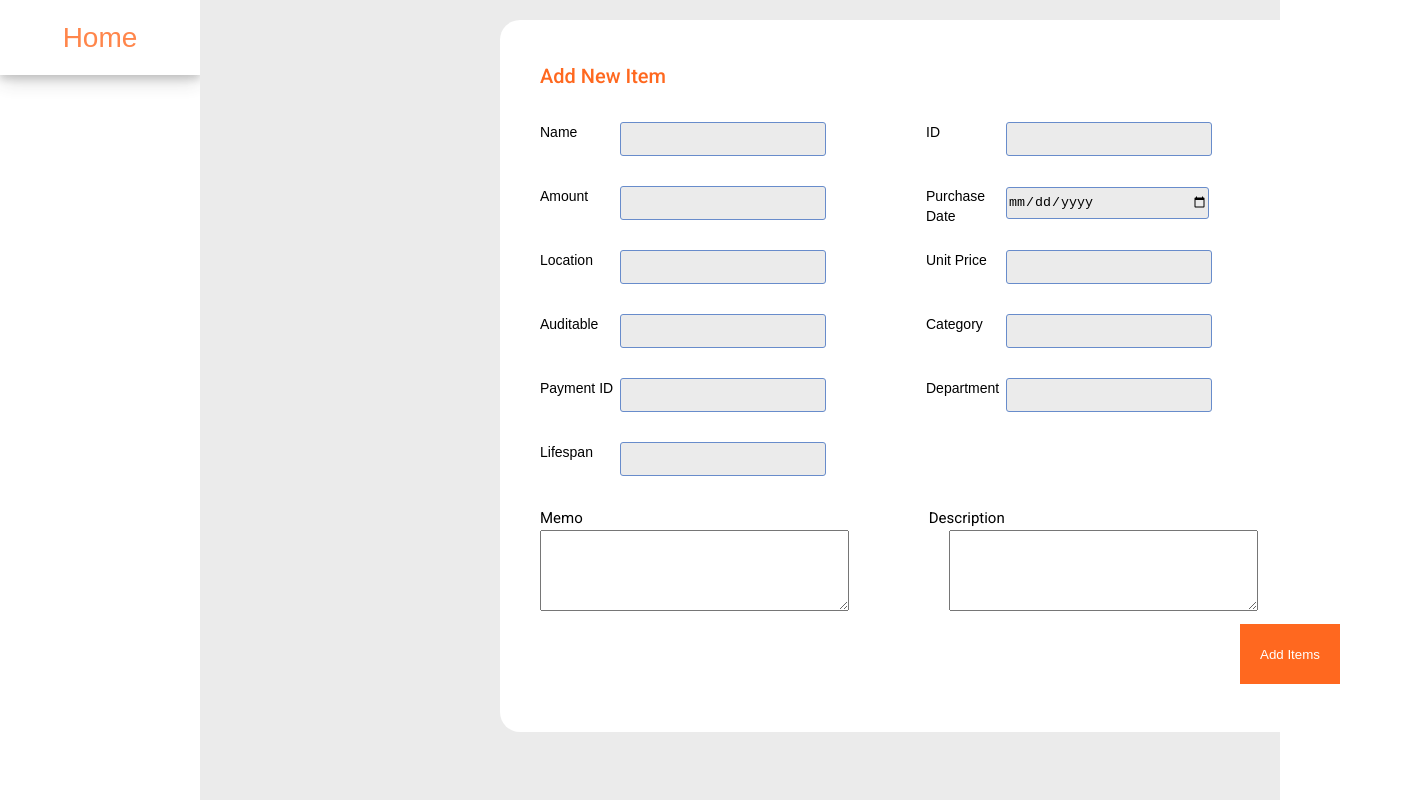
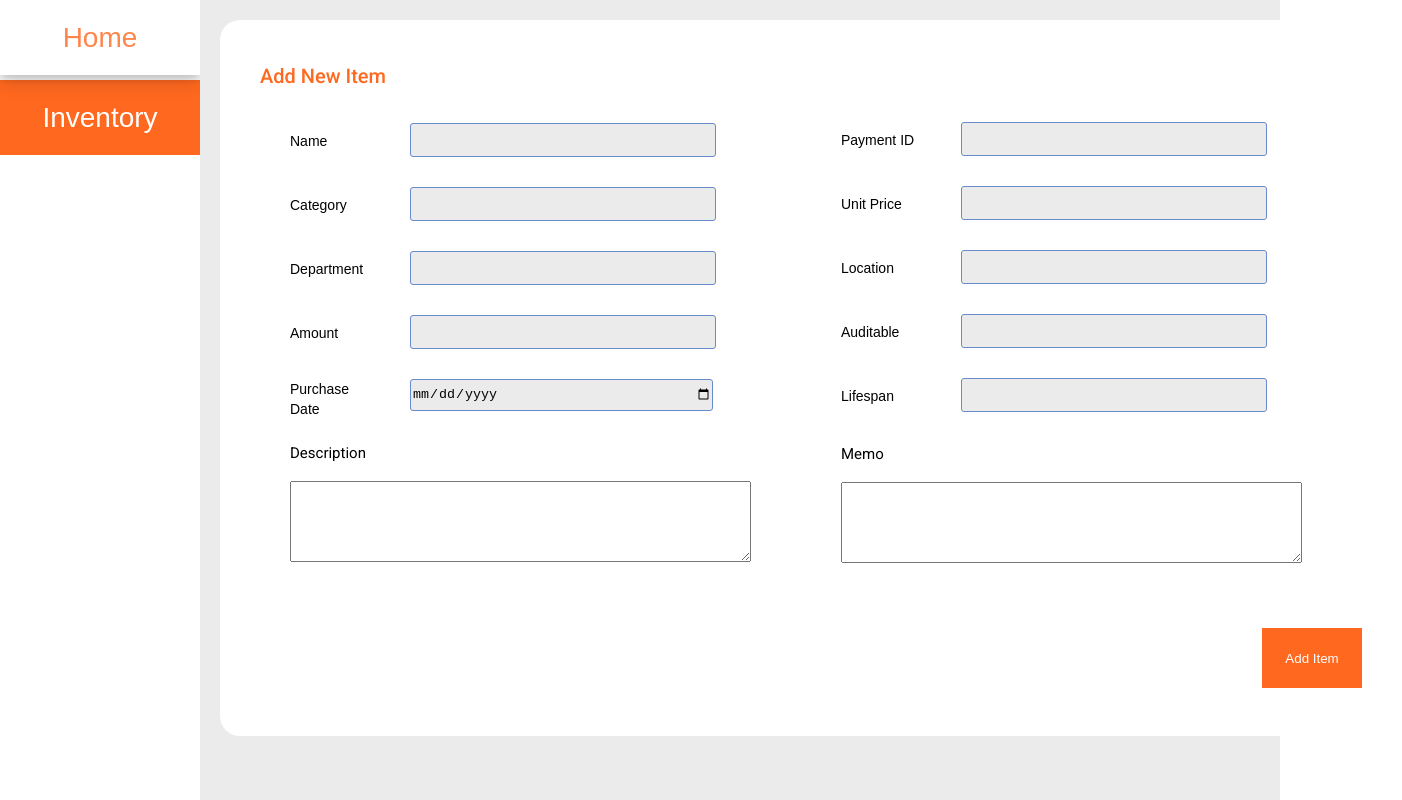
Before and after one commit to mimiog/Inventory-and-Audit-Management-System-, an Angular app in the folder frontend/: page /add in a window 1280 px wide. Shown: the whole page, 1402 px wide, since content can reach past the window. Built offline with nearby package versions, Linux system fonts and the light colour scheme.

Commit message:
Add, Delete, Sidebar Buttons

```diff
--- a/frontend/src/app/add-items/add-items.component.css
+++ b/frontend/src/app/add-items/add-items.component.css
@@ -2,6 +2,8 @@ body {
     font-family: Arial, Helvetica, sans-serif;
     background-color: rgb(235, 235, 235);
     margin: 0;
+    background-repeat: repeat;
+    background-size: max-content;
 }
 
 .nav-container {
@@ -14,10 +16,11 @@ body {
     background: white;
 }
 
-#home {
+#home, #inv {
     width: 200px;
     height: 75px;
     margin: 0;
+    margin-bottom: 5px;
     border-radius: 0;
     background-color: #ff681f;
     font-size: 200%;
@@ -25,7 +28,7 @@ body {
     color: white;
 }
 
-#home:hover {
+#home:hover, #inv:hover {
     color: #ff681f;
     background-color: white;
     box-shadow: 0 4px 8px 0 rgba(0, 0, 0, 0.2), 0 6px 20px 0 rgba(0, 0, 0, 0.19);
@@ -33,13 +36,20 @@ body {
 
 .card {
     position: absolute;
-    width: 800px;
-    margin: 220px;
+    width: max-content;
     margin-top: 20px;
-    margin-left: 500px;
+    margin-left: 220px;
     background-color: white;
     padding: 40px;
     border-radius: 20px;
+}
+
+div {
+    display: inline-block;
+    vertical-align: middle;
+    width: max-content;
+    padding-bottom: 30px;
+    margin-right: 60px;
 }
 
 h2{
@@ -48,8 +58,7 @@ h2{
 }
 
 h4 {
-    display: inline;
-    margin-right: 346px;
+    margin-left: 30px;
 }
 
 label {
@@ -57,13 +66,18 @@ label {
     width: 80px;
     height: 30px;
     vertical-align: middle;
+    margin-left: 30px;
+    margin-top: 8px;
+}
+
+label[for=date] {
+    margin-top: 0;
 }
 
 input {
     margin-bottom: 30px;
-    margin-left: 80px;
-    margin-right: 100px;
-    width: 200px;
+    margin-left: 150px;
+    width: 300px;
     height: 30px;
     background-color: rgb(235, 235, 235);
     border: 1px solid #688CCB;
@@ -77,8 +91,8 @@ input:focus{
     border-radius: 3px;
 }
 
-#memo {
-    margin-right: 100px;
+textarea {
+    margin-left: 30px;
 }
 
 button:hover {
@@ -99,4 +113,5 @@ button {
     background-color: #ff681f;
     float: right;
     text-align: center;
+    margin-top: 30px;
 }
--- a/frontend/src/app/add-items/add-items.component.html
+++ b/frontend/src/app/add-items/add-items.component.html
@@ -7,33 +7,32 @@
         <mat-sidenav-container class="nav-container">
             <mat-sidenav class="nav-bar" opened="" mode="side">
                 <button id="home" routerLink="/home" routerLinkActive="active"><nav>Home</nav></button>
+                <button id="inv" routerLink="/inventory" routerLinkActive="active"><nav>Inventory</nav></button>
             </mat-sidenav>
             <mat-sidenav-content></mat-sidenav-content>
         </mat-sidenav-container>
         <div class="card">
             <h2>Add New Item</h2>
             <form [formGroup]="addItem" (ngSubmit)="onSubmit()">
-                <label for="name">Name</label> <input type="text" id="name" formControlName="name" required>
-                <label for="id">ID</label> <input type="text"  id="id" formControlName="id" required><br>
-
-                <label for="amount">Amount</label> <input type="text" id="amount" formControlName="amount" required>
-                <label for="date">Purchase Date</label> <input type="date"  id="date" formControlName="purchase_date" required><br>
-
-                <label for="location">Location</label> <input type= "text" id="location" formControlName="location">
-                <label for="price">Unit Price</label> <input type="text" id="price" formControlName="unit_price" required><br>
-                <label for="auditable">Auditable</label> <input type="text"  id="auditable" formControlName="auditable" required>
-                <label for="category">Category</label> <input type="text" id="category" formControlName="category" required><br>
-
-                <label for="payment">Payment ID</label> <input type="text"  id="payment" formControlName="payment_id" required>
-                <label for="department">Department</label> <input type="text" id="department" formControlName="department" required><br>
-                <label for="lifespan">Lifespan</label> <input type="text"  id="lifespan" formControlName="lifespan" required><br>
-
-                <h4>Memo</h4>
-                <h4>Description</h4><br>
-                <textarea type="textbox" id="memo" rows="5" cols="36" formControlName="memo"></textarea>
-                <textarea type="textbox" id="desc" rows="5" cols="36" formControlName="description"></textarea><br>
-
-                <button type="submit" id="add" routerLink="/home" routerLinkActive="active" [disabled]="!addItem.valid">Add Items</button>
+                <div id="left">
+                    <label for="name">Name</label> <input type="text" id="name" formControlName="name" required><br>
+                    <label for="category">Category</label> <input type="text" id="category" formControlName="category" required><br>
+                    <label for="department">Department</label> <input type="text" id="department" formControlName="department" required><br>
+                    <label for="amount">Amount</label> <input type="text" id="amount" formControlName="amount" required><br>
+                    <label for="date">Purchase Date</label> <input type="date"  id="date" formControlName="purchase_date" required><br>
+                    <h4>Description</h4>
+                    <textarea type="textbox" id="desc" rows="5" cols="55" formControlName="description"></textarea><br>
+                </div>
+                <div id="right">
+                    <label for="payment">Payment ID</label> <input type="text"  id="payment" formControlName="payment_id" required><br>
+                    <label for="price">Unit Price</label> <input type="text" id="price" formControlName="unit_price" required><br>
+                    <label for="location">Location</label> <input type= "text" id="location" formControlName="location"><br>
+                    <label for="auditable">Auditable</label> <input type="text"  id="auditable" formControlName="auditable" required><br>
+                    <label for="lifespan">Lifespan</label> <input type="text"  id="lifespan" formControlName="lifespan" required><br>
+                    <h4>Memo</h4>
+                    <textarea type="textbox" id="memo" rows="5" cols="55" formControlName="memo"></textarea><br>
+                </div><br>
+                <button type="submit" id="add" [disabled]="!addItem.valid">Add Item</button>
             </form>
         </div>
 
--- a/frontend/src/app/add-items/add-items.component.ts
+++ b/frontend/src/app/add-items/add-items.component.ts
@@ -1,6 +1,6 @@
 import { Component, OnInit } from '@angular/core';
 import { FormGroup, FormControl } from '@angular/forms';
-import { InvItem } from '../inv-item';
+import { NewItem } from '../new-item';
 import { ApiService } from 'src/app/api.service';
 
 @Component({
@@ -15,18 +15,17 @@ export class AddItemsComponent implements OnInit {
 
 
   addItem = new FormGroup({
-    id: new FormControl(),
     name: new FormControl(),
     payment_id: new FormControl(),
     amount: new FormControl(),
     department: new FormControl(),
     location: new FormControl(),
-    description: new FormControl(),
+    description: new FormControl(''),
     category: new FormControl(),
     purchase_date: new FormControl(),
     unit_price: new FormControl(),
     auditable: new FormControl(),
-    memo: new FormControl(),
+    memo: new FormControl(''),
     lifespan: new FormControl()
   })
 
@@ -34,9 +33,12 @@ export class AddItemsComponent implements OnInit {
   }
 
   onSubmit() {
-    var item = new InvItem();
-    item = this.addItem.value
+    var item = new NewItem();
+    item = this.addItem.value;
     this.apiService.createItem(item).subscribe();
+    console.log("Submitted!");
+    alert("New Item Created!");
+    this.addItem.reset();
   }
 
 }
--- a/frontend/src/app/api.service.ts
+++ b/frontend/src/app/api.service.ts
@@ -1,6 +1,7 @@
 import { Injectable } from '@angular/core';
 import { HttpClient } from '@angular/common/http';
 import { InvItem } from './inv-item';
+import { NewItem } from './new-item';
 
 @Injectable({
   providedIn: 'root'
@@ -18,8 +19,8 @@ export class ApiService {
     return this.httpClient.get<InvItem[]>(`${this.API_SERVER}/invItem/`);
   }
 
-  public createItem(contact: InvItem){
-    return this.httpClient.post<InvItem>(`${this.API_SERVER}/invItem/create`, contact);
+  public createItem(contact: NewItem){
+    return this.httpClient.post<NewItem>(`${this.API_SERVER}/invItem/create`, contact);
   }
 
   public updateItem(contact: InvItem){
--- a/frontend/src/app/inventory-page/inventory-page.component.css
+++ b/frontend/src/app/inventory-page/inventory-page.component.css
@@ -22,16 +22,17 @@ body {
     background: white;
 }
 
-#home {
+#home, #add {
     width: 200px;
     height: 75px;
     margin: 0;
+    margin-bottom: 5px;
     border-radius: 0;
     background-color: #ff681f;
     font-size: 200%;
 }
 
-#home:hover {
+#home:hover, #add:hover {
     color: #ff681f;
     background-color: white;
     box-shadow: 0 4px 8px 0 rgba(0, 0, 0, 0.2), 0 6px 20px 0 rgba(0, 0, 0, 0.19);
--- a/frontend/src/app/inventory-page/inventory-page.component.html
+++ b/frontend/src/app/inventory-page/inventory-page.component.html
@@ -7,6 +7,7 @@
         <mat-sidenav-container class="nav-container">
             <mat-sidenav class="nav-bar" opened="" mode="side">
                 <button id="home" routerLink="/home" routerLinkActive="active"><nav>Home</nav></button>
+                <button id="add" routerLink="/add" routerLinkActive="active"><nav>Add Item</nav></button>
             </mat-sidenav>
             <mat-sidenav-content></mat-sidenav-content>
         </mat-sidenav-container>
--- a/frontend/src/app/inventory-page/inventory-page.component.ts
+++ b/frontend/src/app/inventory-page/inventory-page.component.ts
@@ -1,10 +1,9 @@
-import { Component, OnInit } from '@angular/core';
+import { DataSource } from '@angular/cdk/collections';
+import { Component, OnInit, SimpleChanges } from '@angular/core';
 import { MatDialog } from '@angular/material/dialog';
 import { ApiService } from '../api.service';
 import { InvItem } from '../inv-item';
 import { ItemDetailsComponent } from './item-details/item-details.component';
-
-
 
 @Component({
   selector: 'app-inventory-page',
--- a/frontend/src/app/inventory-page/item-details/edit-items/edit-items.component.html
+++ b/frontend/src/app/inventory-page/item-details/edit-items/edit-items.component.html
@@ -21,7 +21,7 @@
             <textarea type="textbox" id="text" rows="10" cols="70" formControlName="description"></textarea>
 
             <div mat-dialog-actions>
-                <button id="delete">Delete</button>
+                <button type="button" id="delete" (click)="delete();">Delete</button>
                 <button type="submit" mat-dialog-close="close" id="save" [disabled]="!itemForm.valid">Save</button>
                 <button mat-button mat-dialog-close="close" (click)="openDialog()" id="close">Close</button>
             </div>
--- a/frontend/src/app/inventory-page/item-details/item-details.component.ts
+++ b/frontend/src/app/inventory-page/item-details/item-details.component.ts
@@ -23,5 +23,6 @@ export class ItemDetailsComponent implements OnInit {
     });
   }
 
+  newnew = this.data;
 
 }
--- /dev/null
+++ b/frontend/src/app/new-item.ts
@@ -0,0 +1,16 @@
+export class NewItem {
+
+    name!: string;
+    payment_id!: number;
+    amount!: number;
+    department!: string;
+    location!: string;
+    description!: string;
+    category!: string;
+    purchase_date!: Date;
+    unit_price!: number;
+    auditable!: string;
+    memo!: string;
+    lifespan!: string;
+
+}
```
Also changed, not shown: frontend/src/app/inventory-page/item-details/edit-items/edit-items.component.ts (+11 -3 lines).
